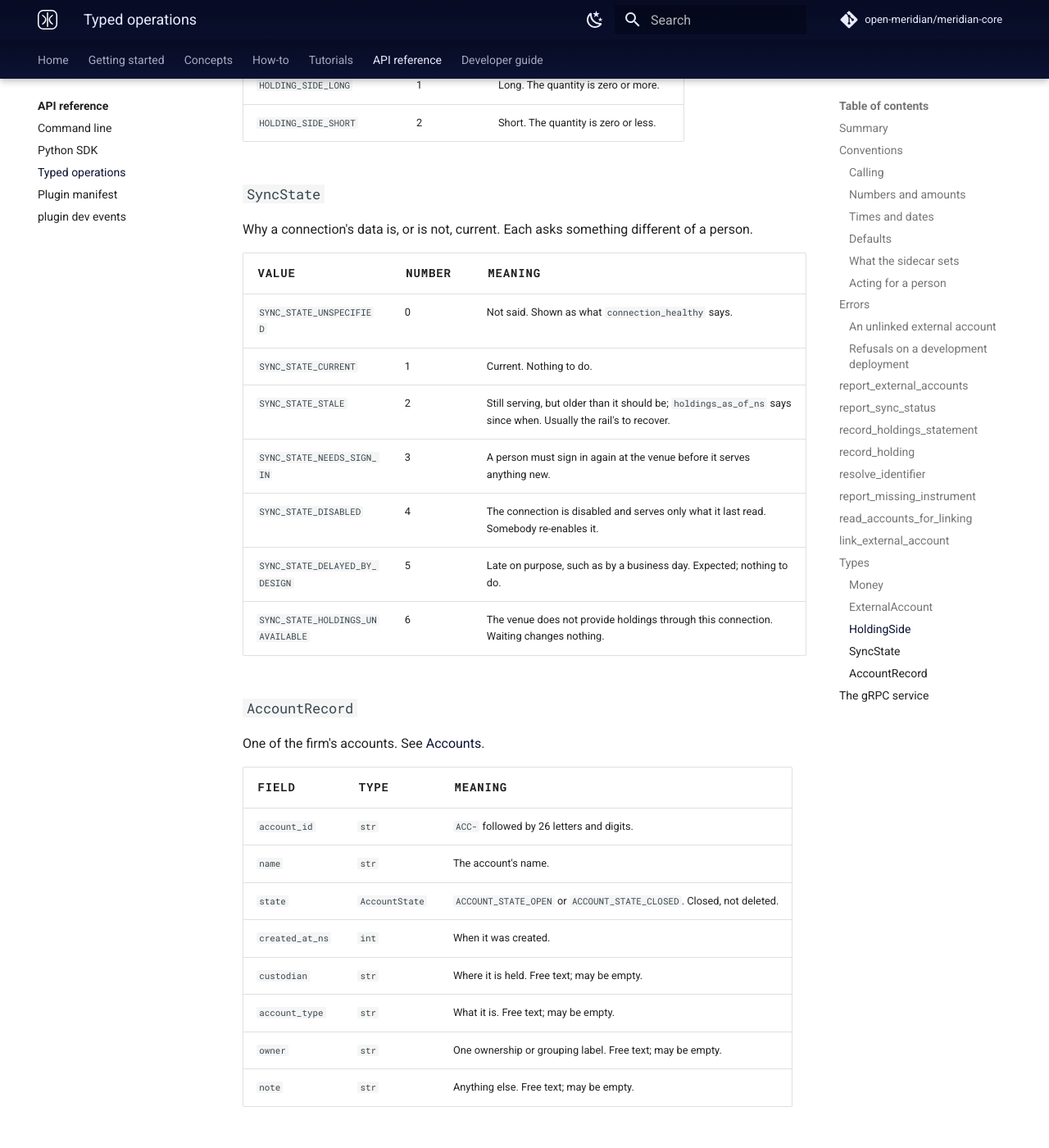
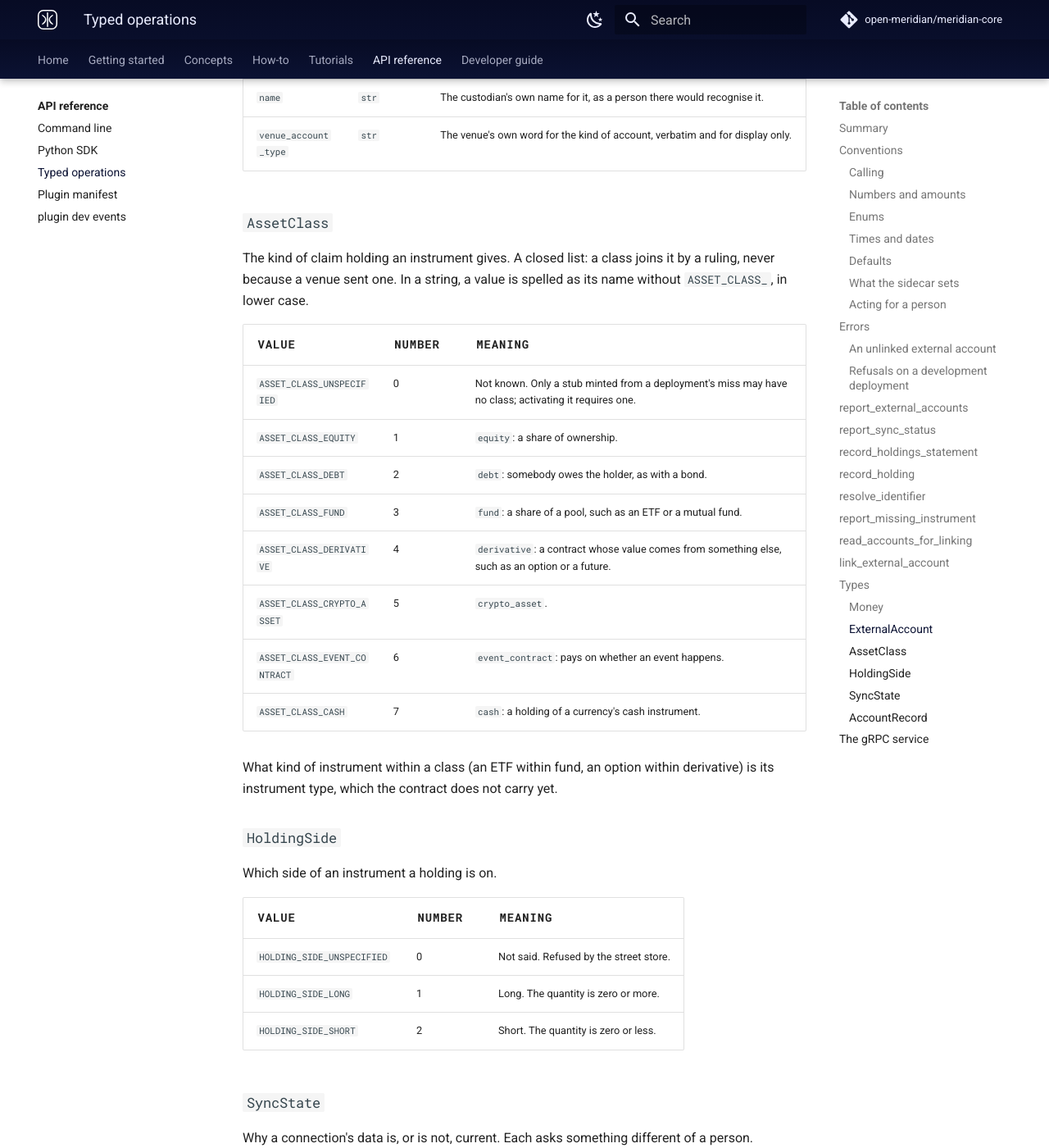
Before and after one commit to open-meridian/meridian-docs, an MkDocs documentation site: the page built from docs/api/typed-operations.md, in a window 1280 px wide and 1400 px high, scrolled down 24278 px. Shown: the whole window at 82% size. Built offline with MkDocs 1.6.1 and Material for MkDocs 9.7.7, drawn with Linux system fonts in a browser that asks for light colours; plug-ins that fetch from the network failed and are left out; comment, search, counter and statistics services are not loaded; some of the changed text lies outside the part shown.

````diff
--- a/docs/api/typed-operations.md
+++ b/docs/api/typed-operations.md
@@ -87,6 +87,10 @@ The sidecar holds a plugin that builds its params by hand to the same bounds, an
 Convert what the venue sent to the platform's convention before calling: amounts in the currency's major unit, and quantities in the instrument's own units. A plugin that read cents converts them. Keep what the venue sent, as sent, in the plugin's own logs. A float the venue sent becomes `Decimal(repr(value))`, its shortest round-trip form, never `Decimal(value)`, its binary expansion.
 
 `meridian.as_decimal` and `meridian.as_money` read a number, or an amount, back off the wire exactly as it was stated.
+
+### Enums { #enums }
+
+A parameter whose type is an enum, such as [`AssetClass`](#assetclass) or [`HoldingSide`](#holdingside), takes the value (`meridian.AssetClass.ASSET_CLASS_EQUITY`), its name as a string (`"ASSET_CLASS_EQUITY"`), or that name without the enum's prefix in lower case (`"equity"`). `None` or `""` leaves it unset. Anything else, a different case or a value the enum does not define, raises `ValueError` naming the parameter and the values it takes, before anything is sent. The sidecar refuses a number the enum does not define with `invalid`, for a plugin that builds its params by hand.
 
 ### Times and dates
 
@@ -496,8 +500,9 @@ A plugin reports only an ambiguous miss. When nothing matched, `resolve_identifi
 
 ```python
 async def report_missing_instrument(
-    self, *, source: str = "", asset_class: str = "", identifiers: Sequence[Identifier] = (),
-    as_of_ns: int = 0, reason: MissReason | None = None, observed_at_ns: int = 0,
+    self, *, source: str = "", asset_class: AssetClass | str | None = None,
+    identifiers: Sequence[Identifier] = (), as_of_ns: int = 0,
+    reason: MissReason | str | None = None, observed_at_ns: int = 0,
 ) -> Published
 ```
 
@@ -512,7 +517,7 @@ async def report_missing_instrument(
 | Name | Type | Required | Meaning |
 |---|---|---|---|
 | `source` | `str` | no | The namespace the miss occurred in, such as `"snaptrade"`. |
-| `asset_class` | `str` | no | The instrument's asset class. |
+| `asset_class` | [`AssetClass`](#assetclass), `str` or `None` | no | The instrument's asset class, such as `"equity"`, when the plugin knows it. `None` leaves it unset, and the stub the platform mints has no class until an administrator completes it. An ETF is `"fund"` and an option `"derivative"`. |
 | `identifiers` | sequence of `Identifier` | no | Everything the plugin held at the miss. Enough to look it up against a global scheme, or to create a stub carrying them. |
 | `as_of_ns` | `int` | no | The reference time of the missed resolution. The reaction targets the mapping effective then, not now. |
 | `reason` | `MissReason` or `None` | no | The `miss_reason` that `resolve_identifier` returned. `None` leaves it unset, which reads as `MISS_REASON_UNSPECIFIED`. |
@@ -522,7 +527,7 @@ The sidecar sets `publisher_instance_id`, and leaves `placeholder_instrument_id`
 
 **Returns** `Published`, with `message_id`, the message's identifier on the bus.
 
-**Errors:** `NotGranted` without the `custody` role.
+**Errors:** `ValueError` for an asset class or a reason the enum does not define, such as `"EQUITY"` or `"etf"`. `NotGranted` without the `custody` role.
 
 ```python
 import time
@@ -657,7 +662,7 @@ await plugin.link_external_account(external_account_id="acct-2", acting_for=call
 
 ## Types { #types }
 
-The plugin-facing types these operations take and return. [`Identifier`](python-sdk.md#identifier) and [`MissReason`](python-sdk.md#missreason) are described with the Python SDK. Every type below except `Money` is a generated protobuf message or enum in `meridian.plugin.v1.operations_pb2`; `Money`, `ExternalAccount`, `HoldingSide` and `SyncState` are also exported from `meridian`.
+The plugin-facing types these operations take and return. [`Identifier`](python-sdk.md#identifier) and [`MissReason`](python-sdk.md#missreason) are described with the Python SDK. Every type below except `Money` is a generated protobuf message or enum in `meridian.plugin.v1.operations_pb2`; `Money`, `AssetClass`, `ExternalAccount`, `HoldingSide` and `SyncState` are also exported from `meridian`.
 
 ### `Money` { #money }
 
@@ -677,6 +682,23 @@ One account a connection reaches, as the custodian presents it.
 | `external_account_id` | `str` | Stable: the plugin makes it so where the venue does not. It is the `external_account_id` the account's rows name. A handle the venue wants on each call stays inside the plugin. |
 | `name` | `str` | The custodian's own name for it, as a person there would recognise it. |
 | `venue_account_type` | `str` | The venue's own word for the kind of account, verbatim and for display only. |
+
+### `AssetClass` { #assetclass }
+
+The kind of claim holding an instrument gives. A closed list: a class joins it by a ruling, never because a venue sent one. In a string, a value is spelled as its name without `ASSET_CLASS_`, in lower case.
+
+| Value | Number | Meaning |
+|---|---|---|
+| `ASSET_CLASS_UNSPECIFIED` | 0 | Not known. Only a stub minted from a deployment's miss may have no class; activating it requires one. |
+| `ASSET_CLASS_EQUITY` | 1 | `equity`: a share of ownership. |
+| `ASSET_CLASS_DEBT` | 2 | `debt`: somebody owes the holder, as with a bond. |
+| `ASSET_CLASS_FUND` | 3 | `fund`: a share of a pool, such as an ETF or a mutual fund. |
+| `ASSET_CLASS_DERIVATIVE` | 4 | `derivative`: a contract whose value comes from something else, such as an option or a future. |
+| `ASSET_CLASS_CRYPTO_ASSET` | 5 | `crypto_asset`. |
+| `ASSET_CLASS_EVENT_CONTRACT` | 6 | `event_contract`: pays on whether an event happens. |
+| `ASSET_CLASS_CASH` | 7 | `cash`: a holding of a currency's cash instrument. |
+
+What kind of instrument within a class (an ETF within fund, an option within derivative) is its instrument type, which the contract does not carry yet.
 
 ### `HoldingSide` { #holdingside }
 
````
Also changed, not shown: other parts of docs/api/typed-operations.md (+2 -2 lines), docs/api/python-sdk.md (+2 -2 lines).
